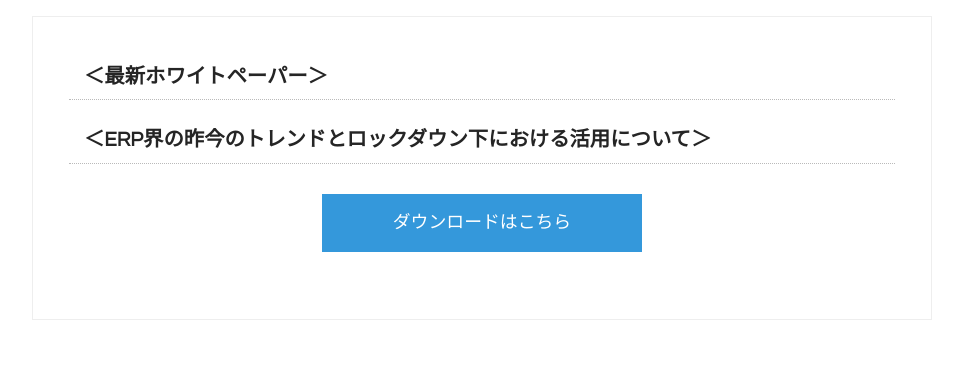
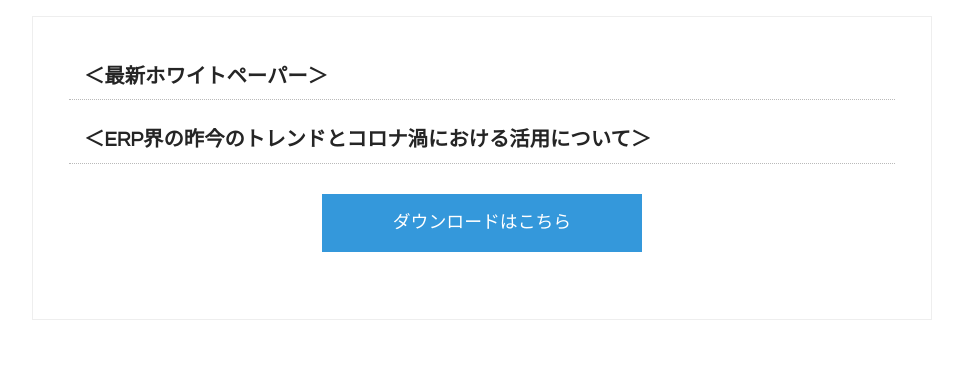
Before and after one commit to cograph/ns, a plain HTML site: page index.html in a window 1280 px wide. Shown: the part 5020-5407 px from the top of the page, without its empty margins (158-1121 px from the left). Drawn offline with nearby package versions, Linux system fonts and the light colour scheme.

Commit message:
Add files via upload

```diff
--- a/index.html
+++ b/index.html
@@ -115,7 +115,7 @@
             <dl class="dl01">
               <dt>＜最新ホワイトペーパー＞</dt>
 
-              <dt>＜ERP界の昨今のトレンドとロックダウン下における活用について＞</dt>
+              <dt>＜ERP界の昨今のトレンドとコロナ渦における活用について＞</dt>
               <dd><p class="bnr">
                 <a href="https://share.hsforms.com/1fjitJphMTXClSztUG_D1YQ4726b" class="txt-btn">ダウンロードはこちら</a>
               </p></dd>
```
